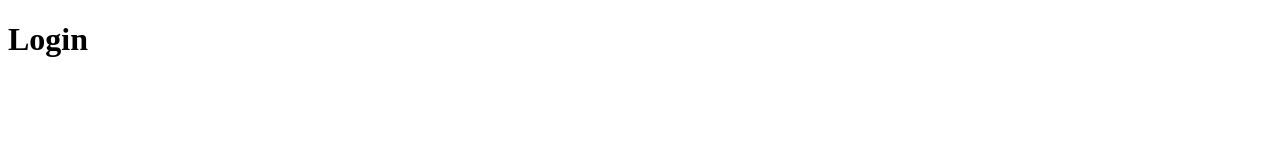
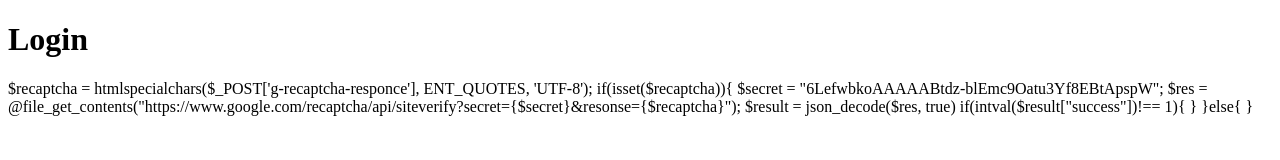
Before and after one commit to HitoshiKitamura/contact, a plain HTML site: page login.html in a window 1280 px wide. Drawn offline with Linux system fonts and the light colour scheme.

Commit message:
Update login.html

```diff
--- a/login.html
+++ b/login.html
@@ -8,6 +8,17 @@
 <body>
     <h1>Login</h1>
     <script src="https://www.google.com/recaptcha/api.js" async defer></script>
-    <div class="g-recaptcha" data-sitekey="your_site_key"></div>
+    <div class="g-recaptcha" data-sitekey="6LefwbkoAAAAAGM9YJtUaVFEMDy6L2uvDIR0AWHR"></div>
+    $recaptcha = htmlspecialchars($_POST['g-recaptcha-responce'], ENT_QUOTES, 'UTF-8');
+
+    if(isset($recaptcha)){
+        $secret = "6LefwbkoAAAAABtdz-blEmc9Oatu3Yf8EBtApspW";
+        $res = @file_get_contents("https://www.google.com/recaptcha/api/siteverify?secret={$secret}&resonse={$recaptcha}");
+        $result = json_decode($res, true)
+
+    if(intval($result["success"])!== 1){
+    }
+    }else{
+    }
 </body>
 </html>
```
